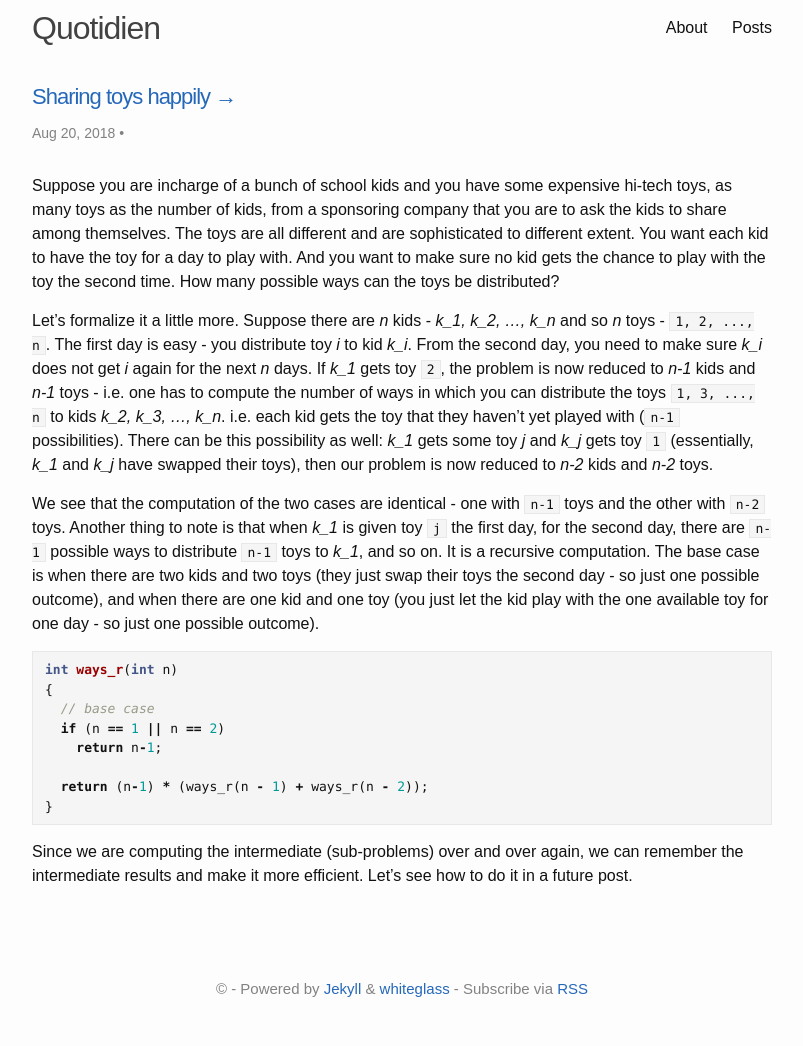
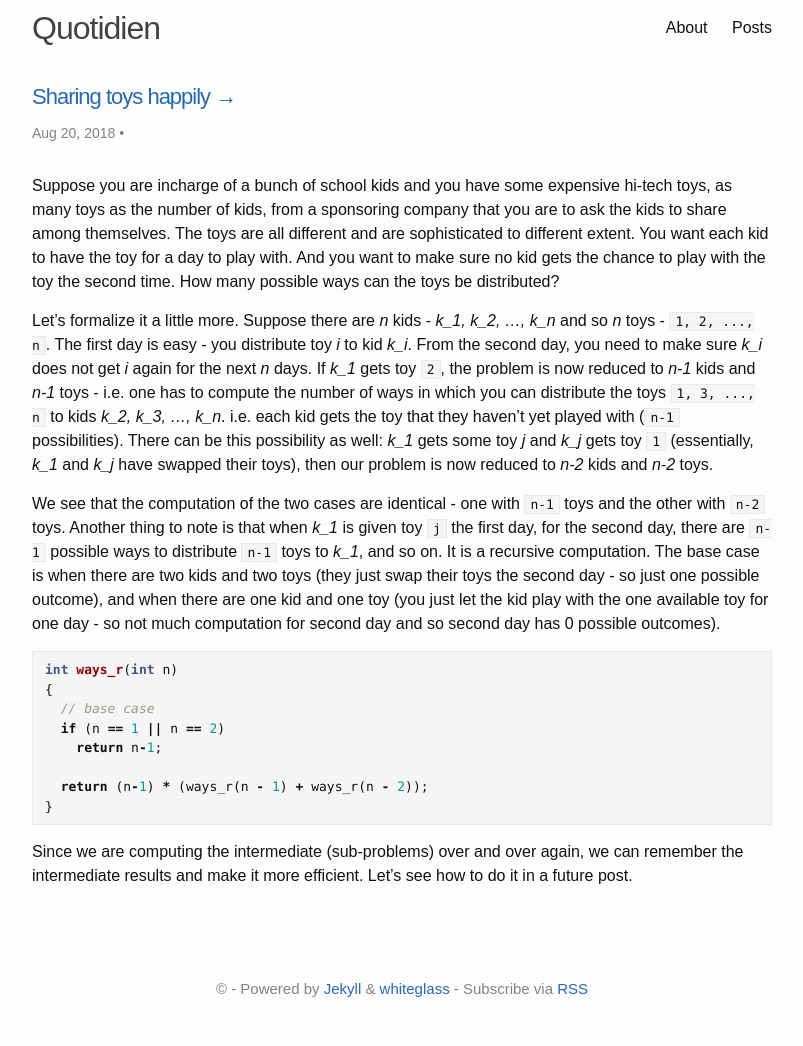
Before and after one commit to dotkay/dotkay.github.io, a Jekyll site: the page built from _posts/2018-08-20-derangements.md, in a window 1280 px wide. Shown: the whole page, without its empty margins (238-1041 px from the left). Built offline with Jekyll 4.4.1, drawn with Linux system fonts in a browser that asks for light colours.

Commit message:
sharing toys

```diff
--- a/_posts/2018-08-20-derangements.md
+++ b/_posts/2018-08-20-derangements.md
@@ -10,7 +10,7 @@ Suppose you are incharge of a bunch of school kids and you have some expensive h
 
 Let's formalize it a little more. Suppose there are *n* kids - *k_1, k_2, ..., k_n* and so *n* toys - `1, 2, ..., n`. The first day is easy - you distribute toy *i* to kid *k_i*. From the second day, you need to make sure *k_i* does not get *i* again for the next *n* days. If *k_1* gets toy `2`, the problem is now reduced to *n-1* kids and *n-1* toys - i.e. one has to compute the number of ways in which you can distribute the toys `1, 3, ..., n` to kids *k_2, k_3, ..., k_n*. i.e. each kid gets the toy that they haven't yet played with (`n-1` possibilities). There can be this possibility as well: *k_1* gets some toy *j* and *k_j* gets toy `1` (essentially, *k_1* and *k_j* have swapped their toys), then our problem is now reduced to *n-2* kids and *n-2* toys.
 
-We see that the computation of the two cases are identical - one with `n-1` toys and the other with `n-2` toys. Another thing to note is that when *k_1* is given toy `j` the first day, for the second day, there are `n-1` possible ways to distribute `n-1` toys to *k_1*, and so on. It is a recursive computation. The base case is when there are two kids and two toys (they just swap their toys the second day - so just one possible outcome), and when there are one kid and one toy (you just let the kid play with the one available toy for one day - so just one possible outcome).
+We see that the computation of the two cases are identical - one with `n-1` toys and the other with `n-2` toys. Another thing to note is that when *k_1* is given toy `j` the first day, for the second day, there are `n-1` possible ways to distribute `n-1` toys to *k_1*, and so on. It is a recursive computation. The base case is when there are two kids and two toys (they just swap their toys the second day - so just one possible outcome), and when there are one kid and one toy (you just let the kid play with the one available toy for one day - so not much computation for second day and so second day has 0 possible outcomes).
 
 {% highlight cpp %}
 int ways_r(int n)
```
